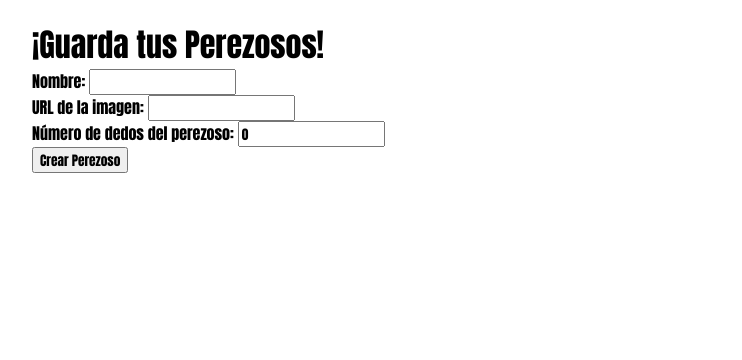
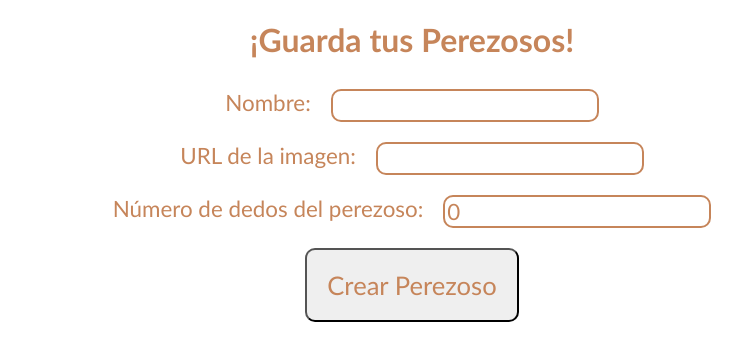
Before and after one commit to Horosh97/202309-w7ch4-daniel-andreu, a React (Vite) app: page / in a window 1280 px wide. Shown: the top 360 px of the page, without its empty margins (228-970 px from the left). Built offline with nearby package versions, Linux system fonts and the light colour scheme; no server answers.

Commit message:
Add styles to app and form

```diff
--- a/src/components/App/AppStyled.tsx
+++ b/src/components/App/AppStyled.tsx
@@ -1,21 +1,12 @@
 import styled from "styled-components";
 
 const AppStyled = styled.div`
-  width: 800px;
-  margin: 0 auto;
+  display: flex;
+  flex-direction: column;
+  justify-content: center;
+  align-items: center;
+  gap: 30px;
   padding: 20px;
-
-  .main {
-    padding-top: 20px;
-
-    &-header {
-      text-align: center;
-    }
-
-    &-title {
-      font-weight: 500;
-    }
-  }
 `;
 
 export default AppStyled;
--- a/src/components/SlothForm/SlothForm.tsx
+++ b/src/components/SlothForm/SlothForm.tsx
@@ -1,5 +1,6 @@
 import { useState } from "react";
 import { Sloth } from "../../types";
+import SlothFormStyled from "./SlothFormStyled";
 
 const apiUrl = import.meta.env.VITE_API_URL;
 
@@ -43,7 +44,11 @@ const SlothForm = (): React.ReactElement => {
   };
 
   return (
-    <form className="form" autoComplete="off" onSubmit={onFormSubmit}>
+    <SlothFormStyled
+      className="form"
+      autoComplete="off"
+      onSubmit={onFormSubmit}
+    >
       <div className="form__container">
         <label className="form__label" htmlFor="name">
           Nombre:{" "}
@@ -83,7 +88,7 @@ const SlothForm = (): React.ReactElement => {
       <button className="button" type="submit">
         Crear Perezoso
       </button>
-    </form>
+    </SlothFormStyled>
   );
 };
 
--- a/src/components/SlothForm/SlothFormStyled.ts
+++ b/src/components/SlothForm/SlothFormStyled.ts
@@ -1,5 +1,37 @@
 import styled from "styled-components";
 
-const SlothFormStyled = styled.form``;
+const SlothFormStyled = styled.form`
+  display: flex;
+  flex-direction: column;
+  justify-content: center;
+  align-items: center;
+  gap: 20px;
+
+  .form {
+    &__container {
+      display: flex;
+      gap: 20px;
+      font-size: 1.4rem;
+    }
+
+    &__label {
+      color: ${({ theme }) => theme.colours.main};
+    }
+
+    &__input {
+      border-radius: 10px;
+      font-size: inherit;
+      color: ${({ theme }) => theme.colours.main};
+      border: 2px #c6855a solid;
+    }
+  }
+
+  .button {
+    color: ${({ theme }) => theme.colours.main};
+    padding: 20px;
+    font-size: 1.6rem;
+    border-radius: 10px;
+  }
+`;
 
 export default SlothFormStyled;
--- a/src/main.tsx
+++ b/src/main.tsx
@@ -2,10 +2,14 @@ import React from "react";
 import ReactDOM from "react-dom/client";
 import App from "./components/App/App";
 import GlobalStyle from "./styles/GlobalStyle";
+import { ThemeProvider } from "styled-components";
+import mainTheme from "./styles/mainTheme";
 
 ReactDOM.createRoot(document.getElementById("root")!).render(
   <React.StrictMode>
-    <GlobalStyle />
-    <App />
+    <ThemeProvider theme={mainTheme}>
+      <GlobalStyle />
+      <App />
+    </ThemeProvider>
   </React.StrictMode>,
 );
--- a/src/styles/GlobalStyle.ts
+++ b/src/styles/GlobalStyle.ts
@@ -7,7 +7,8 @@ const GlobalStyle = createGlobalStyle`
 
   body {
     margin: 0;
-    font-family: Impact, Haettenschweiler, 'Arial Narrow Bold', sans-serif
+    color: ${({ theme }) => theme.colours.main};
+    font-family: ${({ theme }) => theme.typography.family};
   }
 
   ul,
--- /dev/null
+++ b/src/styles/mainTheme.ts
@@ -0,0 +1,13 @@
+import { DefaultTheme } from "styled-components";
+
+const mainTheme: DefaultTheme = {
+  colours: {
+    main: "#C6855A",
+    background: "#fff",
+  },
+  typography: {
+    family: "'Gill Sans', 'Gill Sans MT', Calibri, 'Trebuchet MS', sans-serif",
+    size: "1rem",
+  },
+};
+export default mainTheme;
```
Also changed, not shown: src/styles/styled.d.ts (added, +14 -0 lines).
